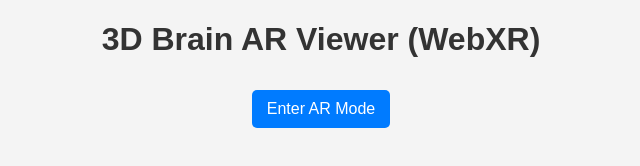
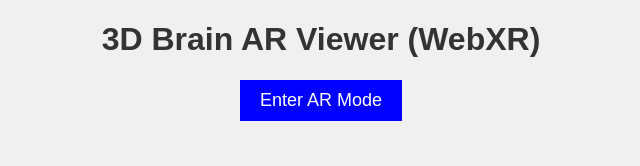
Before and after one commit to Pratik-Satpute7/3D_Brain_WebXR, a plain HTML site: page index.html in a window 1280 px wide. Shown: the whole page, without its empty margins (319-959 px from the left). Drawn offline with nearby package versions, Linux system fonts and the light colour scheme.

Commit message:
Update style.css

```diff
--- a/style.css
+++ b/style.css
@@ -1,25 +1,17 @@
-body {
+ body {
     margin: 0;
+    font-family: Arial, sans-serif;
     text-align: center;
-    background-color: #f4f4f4;
-    font-family: Arial, sans-serif;
+    background-color: #f0f0f0;
 }
-
 h1 {
     color: #333;
 }
-
-button {
-    padding: 10px 15px;
-    font-size: 16px;
-    margin: 10px;
+#arButton {
+    padding: 10px 20px;
+    font-size: 18px;
+    background: blue;
+    color: white;
+    border: none;
     cursor: pointer;
-    border: none;
-    background-color: #007bff;
-    color: white;
-    border-radius: 5px;
 }
-
-button:hover {
-    background-color: #0056b3;
-}
```
